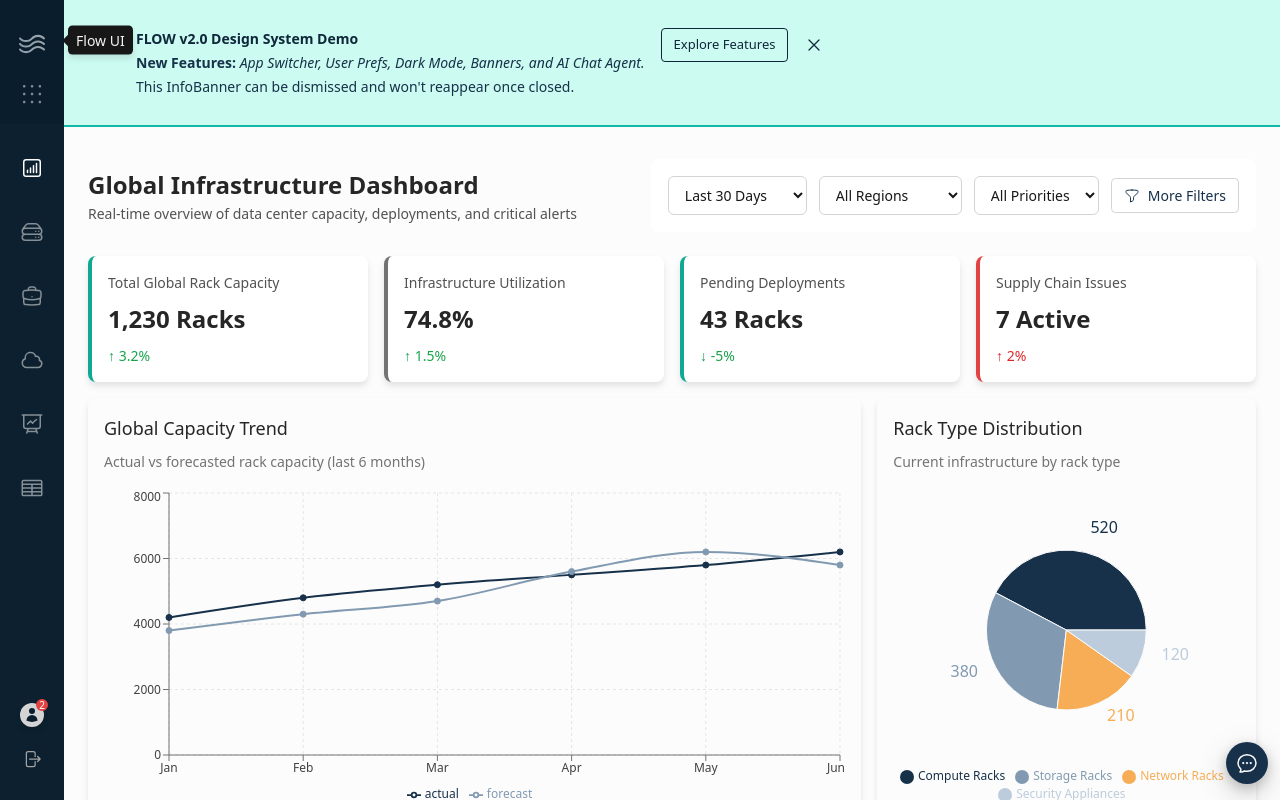
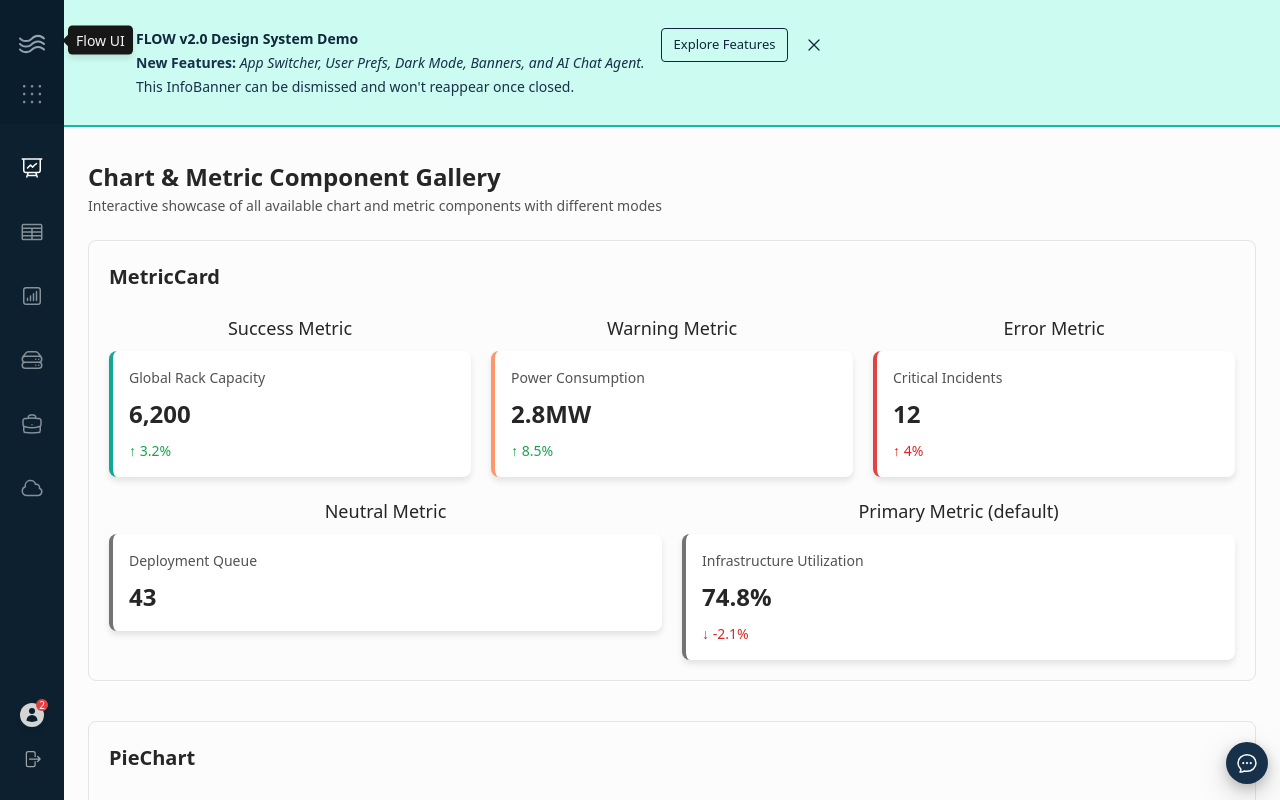
Before and after one commit to m-downing/flow_demo, a Next.js app: page / in a window 1280 px wide. Shown: the top 800 px of the page. Built offline with nearby package versions, Linux system fonts and the light colour scheme.

Commit message:
Reordered tabs.

```diff
--- a/src/app/page.tsx
+++ b/src/app/page.tsx
@@ -1,12 +1,12 @@
 'use client';
 
 import React from 'react';
-import SnapshotPage from './snapshot/page';
+import ChartGalleryPage from './chart-gallery/page';
 
 export default function HomePage() {
   return (
     <div className="max-w-[1600px] mx-auto bg-neutral-50 dark:bg-primary-900 min-h-screen">
-      <SnapshotPage />
+      <ChartGalleryPage />
     </div>
   );
 }
--- a/src/design-system/layout/constants.ts
+++ b/src/design-system/layout/constants.ts
@@ -2,18 +2,18 @@
 export const dashboardTab = {
   name: "Snapshot",
   icon: "ChartBarSquare",
-  path: "/"
+  path: "/snapshot"
 };
 
 // Define app-specific navigation tabs
 export const appTabs = {
   'flow': [
+    { name: "Chart Gallery", icon: "PresentationChartLine", path: "/" },
+    { name: "Tables Demo", icon: "TableCells", path: "/demo-tables" },
     dashboardTab,
     { name: "Backlogs", icon: "ServerStack", path: "/backlogs" },
     { name: "KPI's", icon: "Briefcase", path: "/kpi" },
     { name: "Network", icon: "Cloud", path: "/network" },
-    { name: "Chart Gallery", icon: "PresentationChartLine", path: "/chart-gallery" },
-    { name: "Tables Demo", icon: "TableCells", path: "/demo-tables" },
   ],
   helius: [dashboardTab],
   mimir: [dashboardTab],
```
